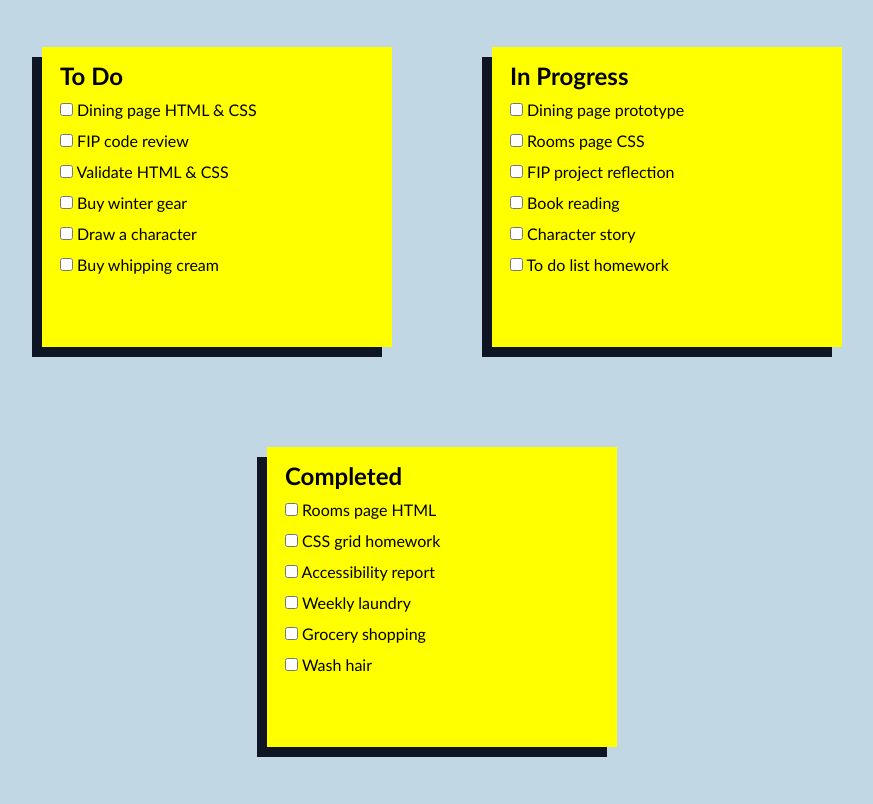
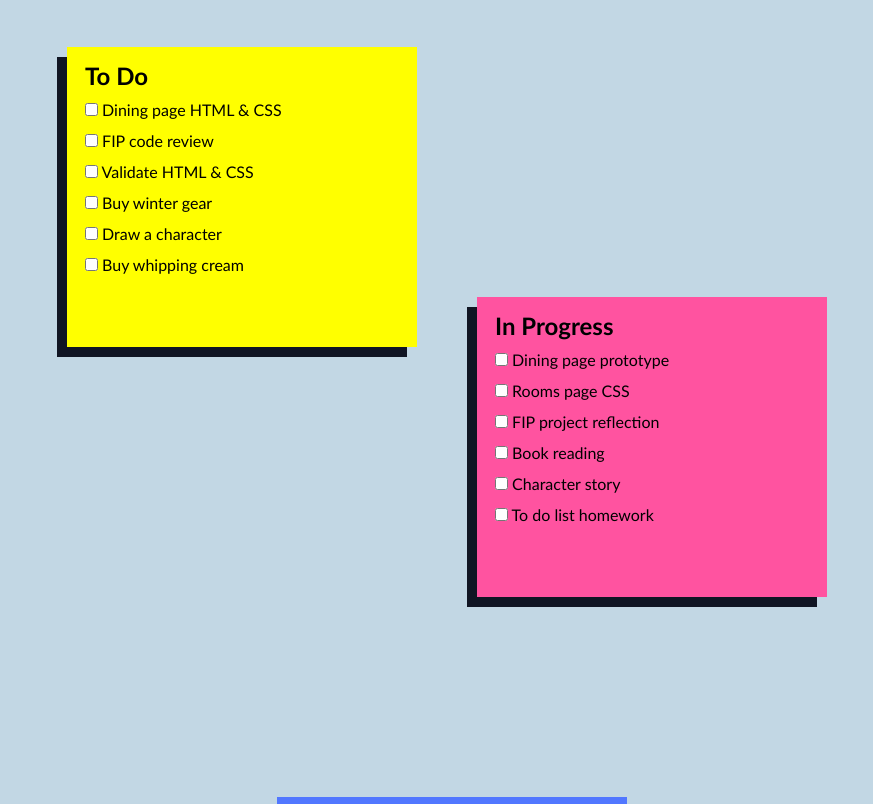
Before and after one commit to JeniferQ/to-do-list-F23, a plain HTML site: page index.html in a window 1280 px wide. Shown: the part 71-875 px from the top of the page, without its empty margins (198-1071 px from the left). Drawn offline with Linux system fonts and the light colour scheme; a web font is replaced by a local one.

Commit message:
Add styles #2
In this commit, the list container boxes were styled to look unorganized.

```diff
--- a/css/main.css
+++ b/css/main.css
@@ -16,12 +16,30 @@ main {
     flex-wrap: wrap;
 }
 
-.sticky-note {
+.sticky-note-1 {
     width: 350px;
     height: 300px;
     background-color: yellow;
     display: flex;
     margin: 50px;
+    box-shadow: -10px 10px;
+}
+
+.sticky-note-2 {
+    width: 350px;
+    height: 300px;
+    background-color: rgb(255, 83, 160);
+    display: flex;
+    margin: 300px 40px 50px 10px;
+    box-shadow: -10px 10px;
+}
+
+.sticky-note-3 {
+    width: 350px;
+    height: 300px;
+    background-color: rgb(81, 119, 255);
+    display: flex;
+    margin: 150px 40px 50px 60px;
     box-shadow: -10px 10px;
 }
 
--- a/index.html
+++ b/index.html
@@ -12,7 +12,7 @@
         <h1>Jenifer's To Do List</h1>
     </header>
 <main>
-    <div class="sticky-note">
+    <div class="sticky-note-1">
         <article id="to-do">
             <h2>To Do</h2>
             <ul class="to-do">
@@ -26,7 +26,7 @@
         </article>
     </div>
 
-    <div class="sticky-note">
+    <div class="sticky-note-2">
         <article id="in-progress">
             <h2>In Progress</h2>
             <ul class="in-progress">
@@ -40,7 +40,7 @@
         </article>
     </div>
 
-    <div class="sticky-note">
+    <div class="sticky-note-3">
         <article id="completed">
             <h2>Completed</h2>
             <ul class="completed">
```
